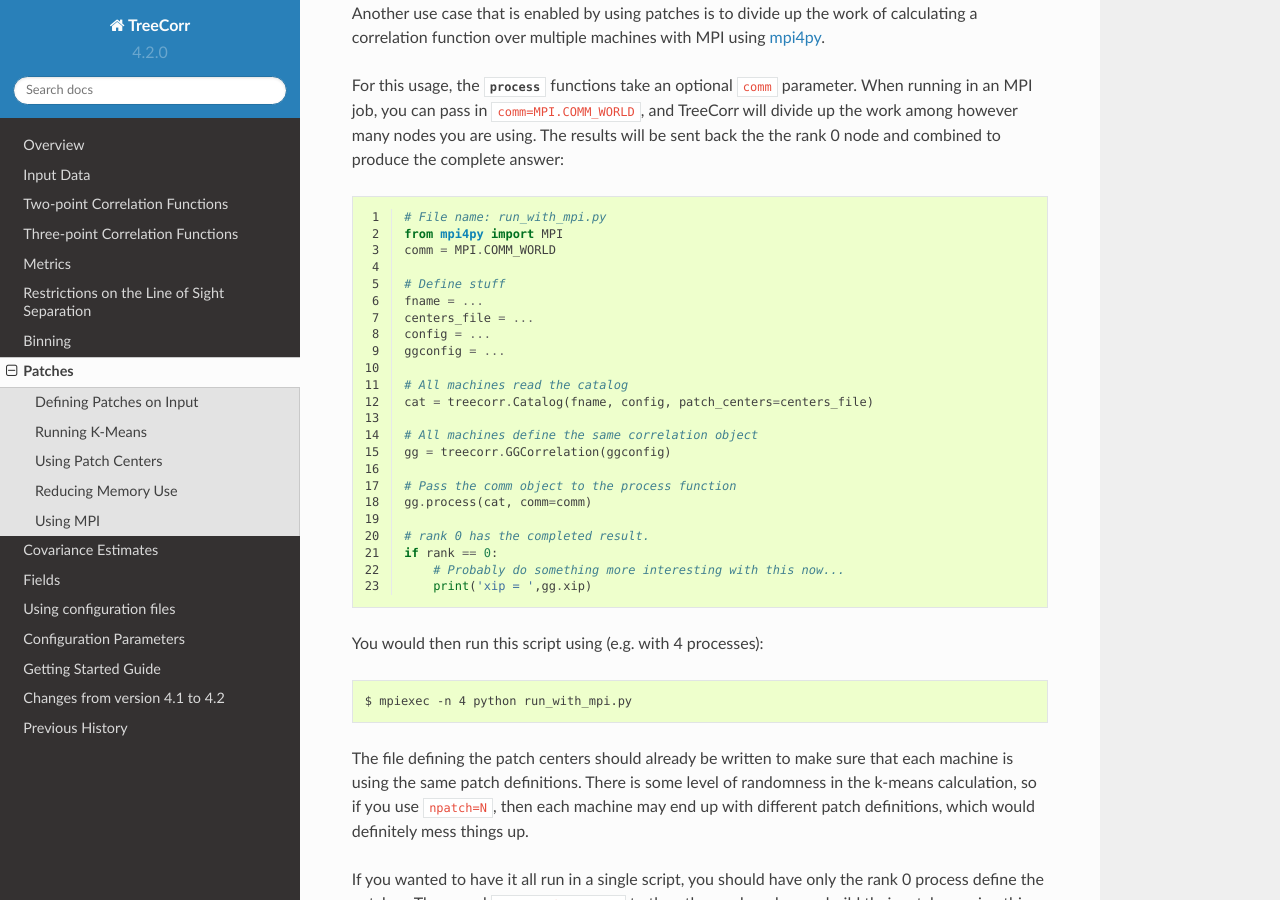
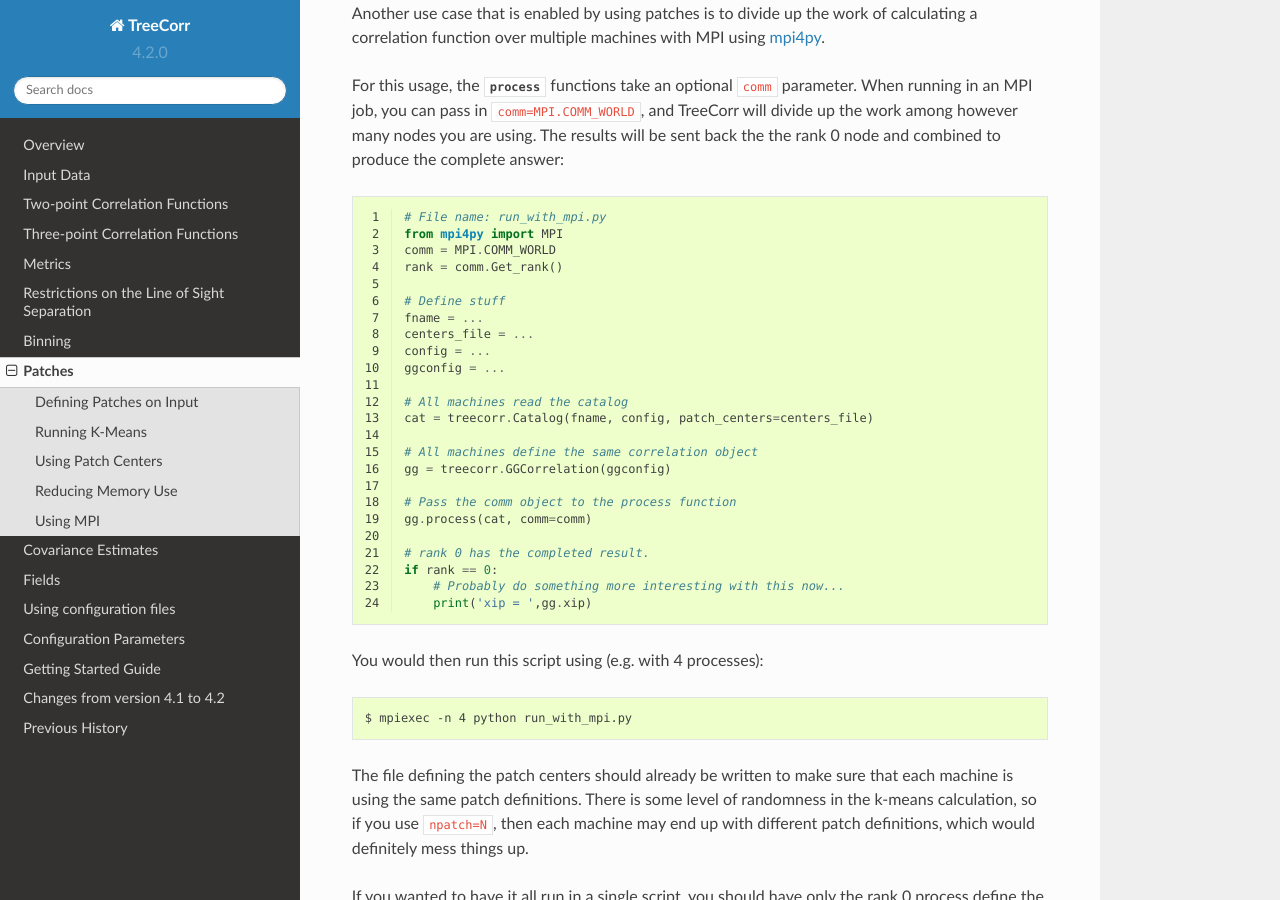
Before and after one commit to rmjarvis/TreeCorr, a Sphinx documentation site: the page built from docs/patches.rst, in a window 1280 px wide and 900 px high, scrolled down 7156 px. Built offline with Sphinx 7.4.7 and the Read the Docs theme 2.0.0, drawn with Linux system fonts in a browser that asks for light colours; the version number is read from the project's files by our own code.

Commit message:
Clarify rank in MPI example script

```diff
--- a/docs/patches.rst
+++ b/docs/patches.rst
@@ -348,6 +348,7 @@ complete answer:
     # File name: run_with_mpi.py
     from mpi4py import MPI
     comm = MPI.COMM_WORLD
+    rank = comm.Get_rank()
 
     # Define stuff
     fname = ...
```
Also changed, not shown: 3 other files.
